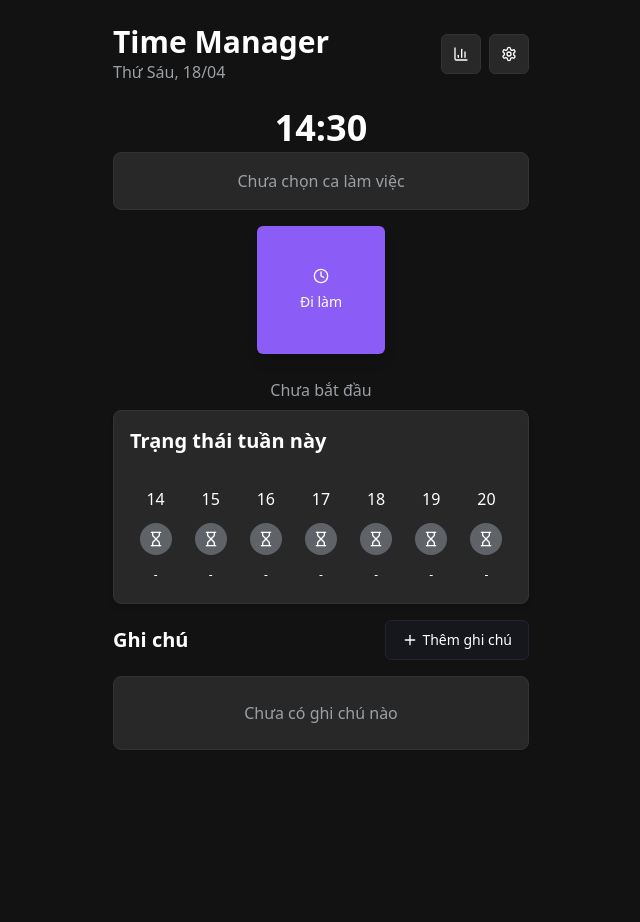
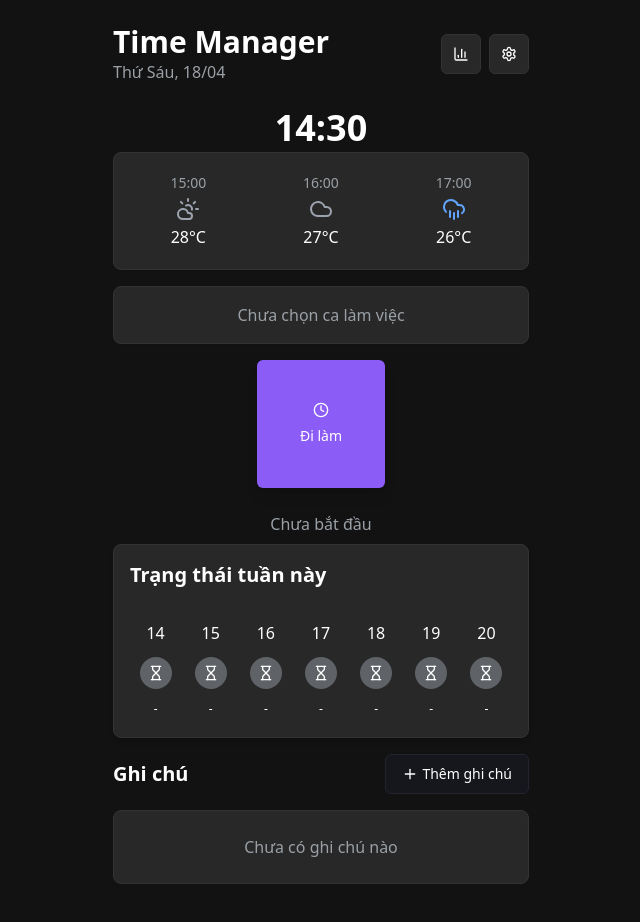
Before and after one commit to dangvu008/shift-savvy-schedule-keeper, a React (Vite) app: page / in a window 1280 px wide. Shown: the whole page, without its empty margins (319-959 px from the left). Before the commit the page ends 800 px from the top, so only its background shows below. Built offline with nearby package versions, Linux system fonts and the light colour scheme.

Commit message:
Add weather forecast to homepage

```diff
--- /dev/null
+++ b/src/components/NextWeatherForecast.tsx
@@ -0,0 +1,57 @@
+
+import React from 'react';
+import { Card, CardContent } from '@/components/ui/card';
+import { CloudSun, CloudRain, Sun, Cloud, CloudLightning, CloudSnow, Wind } from 'lucide-react';
+
+interface WeatherItem {
+  time: string;
+  temp: number;
+  condition: 'sunny' | 'cloudy' | 'rainy' | 'storm' | 'snow' | 'windy' | 'partly-cloudy';
+}
+
+interface NextWeatherForecastProps {
+  forecast: WeatherItem[];
+}
+
+const getWeatherIcon = (condition: WeatherItem['condition']) => {
+  switch (condition) {
+    case 'sunny':
+      return <Sun className="h-6 w-6 text-yellow-500" />;
+    case 'rainy':
+      return <CloudRain className="h-6 w-6 text-blue-400" />;
+    case 'cloudy':
+      return <Cloud className="h-6 w-6 text-gray-400" />;
+    case 'storm':
+      return <CloudLightning className="h-6 w-6 text-purple-500" />;
+    case 'snow':
+      return <CloudSnow className="h-6 w-6 text-blue-200" />;
+    case 'windy':
+      return <Wind className="h-6 w-6 text-gray-500" />;
+    case 'partly-cloudy':
+      return <CloudSun className="h-6 w-6 text-gray-400" />;
+  }
+};
+
+export const NextWeatherForecast = ({ forecast }: NextWeatherForecastProps) => {
+  if (!forecast?.length) return null;
+
+  return (
+    <Card className="mb-4 bg-app-dark-light border-app-dark-border">
+      <CardContent className="p-3">
+        <div className="grid grid-cols-3 gap-2">
+          {forecast.slice(0, 3).map((item, index) => (
+            <div key={index} className="flex flex-col items-center p-2">
+              <div className="text-sm text-app-dark-text-secondary mb-1">
+                {item.time}
+              </div>
+              {getWeatherIcon(item.condition)}
+              <div className="text-base font-medium mt-1">
+                {Math.round(item.temp)}°C
+              </div>
+            </div>
+          ))}
+        </div>
+      </CardContent>
+    </Card>
+  );
+};
--- a/src/pages/HomePage.tsx
+++ b/src/pages/HomePage.tsx
@@ -1,7 +1,6 @@
-
 import React, { useState, useEffect } from 'react';
 import { format, differenceInMinutes, parseISO } from 'date-fns';
-import { vi } from 'date-fns/locale'; // Properly import the Vietnamese locale
+import { vi } from 'date-fns/locale';
 import { useAppContext } from '@/context/AppContext';
 import { MultiButton } from '@/components/MultiButton';
 import { ShiftInfo } from '@/components/ShiftInfo';
@@ -9,6 +8,7 @@ import { AttendanceLogList } from '@/components/AttendanceLogList';
 import { WeeklyStatusGrid } from '@/components/WeeklyStatusGrid';
 import { NotesList } from '@/components/NotesList';
 import { WeatherAlert } from '@/components/WeatherAlert';
+import { NextWeatherForecast } from '@/components/NextWeatherForecast';
 import { Button } from '@/components/ui/button';
 import { Settings, BarChart3 } from 'lucide-react';
 import { useNavigate } from 'react-router-dom';
@@ -91,6 +91,13 @@ export const HomePage: React.FC = () => {
     setShowNoteForm(true);
   };
 
+  // Add mock weather data for demonstration
+  const mockWeatherForecast = [
+    { time: '15:00', temp: 28, condition: 'partly-cloudy' as const },
+    { time: '16:00', temp: 27, condition: 'cloudy' as const },
+    { time: '17:00', temp: 26, condition: 'rainy' as const }
+  ];
+
   return (
     <div className="min-h-screen bg-app-dark text-white">
       <div className="container py-6 max-w-md mx-auto px-4">
@@ -135,6 +142,9 @@ export const HomePage: React.FC = () => {
             onAcknowledge={acknowledgeWeatherAlert}
           />
         ))}
+
+        {/* Next 3 hours weather forecast */}
+        <NextWeatherForecast forecast={mockWeatherForecast} />
 
         {/* Active shift info */}
         <ShiftInfo shift={currentShift} />
```
